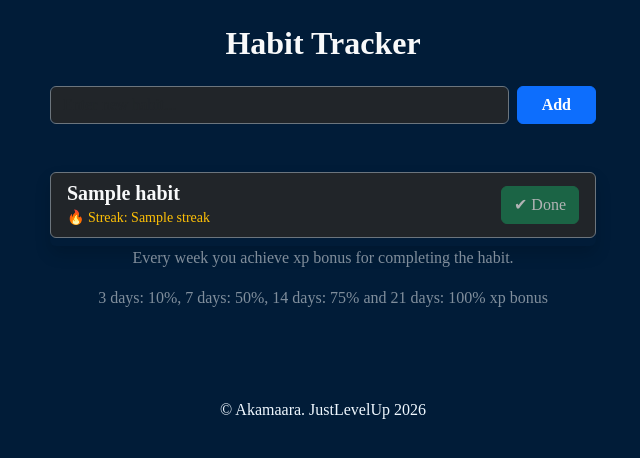
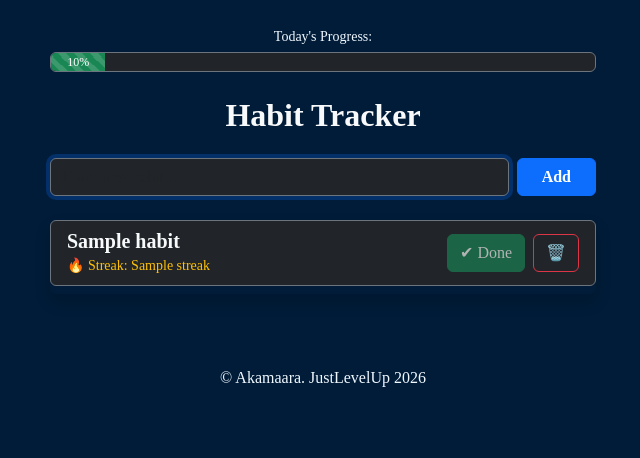
Before and after one commit to akamanyara/KaizenFlow, a Flask app: template templates/habits.html in a window 1280 px wide. Shown: the part 66-524 px from the top of the page, without its empty margins (317-957 px from the left). Run offline with Flask 3, Linux system fonts and the light colour scheme; the template is opened without the code that fills it: most values are stand-ins (such as "Sample title", 1, 10 or a date in 2020).

Commit message:
update: finished the habit tracker feature

```diff
--- a/app.py
+++ b/app.py
@@ -366,24 +366,85 @@ def deadlines():
 def habit_tracker():
     '''Track the users daily habits'''
     todays_date = datetime.now().date().isoformat()
+    yesterdays_date = (datetime.now() - timedelta(days=1)).date().isoformat()
 
-    conn = sqlite3.connect("tracker.db")
-    conn.row_factory = sqlite3.Row
-    db = conn.cursor()
+    try:
+        conn = sqlite3.connect("tracker.db")
+        conn.row_factory = sqlite3.Row
+        db = conn.cursor()
 
-    # Get the habits data
-    db.execute(""" SELECT ha.id, ha.title, ha.streak, history.completion_date
-                   FROM habits ha
-                   LEFT JOIN habits_history history
-                   ON ha.id = history.habit_id AND history.completion_date = ?
-                   WHERE ha.user_id = ?
-               """, (todays_date, session["user_id"]))
+        # Check for the late data
+        db.execute("""  SELECT h.id, h.streak
+                        FROM habits h
+                        WHERE h.user_id = ? AND h.streak > 0
+                        AND NOT EXISTS (
+                            SELECT 1 FROM habits_history hh
+                            WHERE hh.habit_id = h.id
+                            AND (hh.completion_date = ? OR hh.completion_date = ?))""",
+                        (session["user_id"], todays_date, yesterdays_date))
+        late_habits = db.fetchall()
 
-    habits = db.fetchall()
+        # Update streak and penalties
+        if late_habits:
+            total_penalty = 0
+            penalty = 20 # base * 2
 
-    conn.close()
+            for habit in late_habits:
+                # update streak status
+                db.execute("UPDATE habits SET streak = 0 WHERE user_id = ? AND id = ?", (session["user_id"], habit["id"]))
+                total_penalty += penalty
 
-    return render_template("habits.html", habits=habits)
+            # update users level and xp
+            db.execute("SELECT level, current_xp FROM users WHERE id = ?", (session["user_id"],))
+            user_data = db.fetchone()
+
+            if user_data:
+                level = user_data["level"]
+                xp = user_data["current_xp"]
+                xp -= total_penalty
+
+                # if the new xp value is negative, we drop the level
+                while xp < 0 and level > 1:
+                    level -= 1
+
+                    # calculate how much xp we needed for this level, and add it to the current xp
+                    xp_to_lvl_up = int(BASE * (MULTIPLIER ** (level - 1)))
+                    xp += xp_to_lvl_up
+
+                # if there's still negative xp after that, at level 1 just set xp to 0
+                if xp < 0:
+                    xp = 0
+
+                db.execute("UPDATE users SET level = ?, current_xp = ? WHERE id = ?", (level, xp, session["user_id"]))
+                flash(f"You lost your streak at {len(late_habits)}! You lost {total_penalty} XP.", "danger")
+            conn.commit()
+
+        # Get the correct habits data
+        db.execute(""" SELECT ha.id, ha.title, ha.streak, history.completion_date
+                    FROM habits ha
+                    LEFT JOIN habits_history history
+                    ON ha.id = history.habit_id AND history.completion_date = ?
+                    WHERE ha.user_id = ?
+                """, (todays_date, session["user_id"]))
+        habits = db.fetchall()
+
+        # Progress bar
+        total_habits = len(habits)
+        completed_habits = 0
+        progress_percent = 0
+
+        if total_habits > 0:
+            for habit in habits:
+                if habit["completion_date"]:
+                    completed_habits += 1
+
+            progress_percent = int((completed_habits / total_habits) * 100)
+
+    finally:
+        if conn:
+            conn.close()
+
+    return render_template("habits.html", habits=habits, progress=progress_percent)
 
 
 @app.route("/add_habit", methods=["POST"])
@@ -411,7 +472,25 @@ def add_habit():
 @app.route("/delete_habit", methods=["POST"])
 @login_required
 def delete_habit():
-    pass
+
+    habit_id = request.form.get("habit_id")
+    if not habit_id:
+        flash("Invalid habit, couldn't perform the action", "danger")
+        return redirect("/habits")
+
+    conn = sqlite3.connect("tracker.db")
+    db = conn.cursor()
+
+    # delete the habit history
+    db.execute("DELETE FROM habits_history WHERE habit_id IN (SELECT id FROM habits WHERE id = ? AND user_id = ?) ", (habit_id, session["user_id"]))
+    # delete the habit itself
+    db.execute("DELETE FROM habits WHERE user_id = ? AND id = ?", (session["user_id"], habit_id))
+
+    conn.commit()
+    conn.close()
+
+    flash("Successfully deleted the habit", "success")
+    return redirect("/habits")
 
 
 @app.route("/complete_habit", methods=["POST"])
@@ -493,6 +572,8 @@ def complete_habit():
     return redirect("/habits")
 
 
+#!-- NEXT SECTION --
+
 # Server starter
 if __name__ == "__main__":
     app.run(debug=True)
--- a/templates/habits.html
+++ b/templates/habits.html
@@ -6,13 +6,23 @@
 
 {% block body %}
 <div class="container mt-4">
+    <div class="row justify-content-center mb-4">
+        <div class="col-md-8 col-lg-6">
+            <p class="text-light mb-1 text-center"><small>Today's Progress:</small></p>
+            <div class="progress bg-dark border border-secondary" style="height: 20px;">
+                <div class="progress-bar bg-success progress-bar-striped progress-bar-animated" role="progressbar"
+                     style="width: {{ progress }}%;" aria-valuenow="{{ progress }}" aria-valuemin="0" aria-valuemax="100">
+                    {{ progress }}%
+                </div>
+            </div>
+        </div>
+    </div>
 
     <h2 class="mb-4 text-center fw-bold text-light">Habit Tracker</h2>
-
-    <div class="row justify-content-center mb-5">
+    <div class="row justify-content-center mb-4">
         <div class="col-md-8 col-lg-6">
             <form action="/add_habit" method="post" class="d-flex gap-2">
-                <input type="text" name="title" class="form-control bg-dark text-light border-secondary" placeholder="Enter new habit..." required>
+                <input type="text" name="title" autofocus class="form-control bg-dark text-light border-secondary" placeholder="Enter new habit..." required>
                 <button type="submit" class="btn btn-primary fw-bold px-4">Add</button>
             </form>
         </div>
@@ -20,7 +30,6 @@
 
     <div class="row justify-content-center">
         <div class="col-md-8 col-lg-6">
-
             <div class="list-group shadow">
                 {% for habit in habits %}
                 <div class="list-group-item bg-dark border-secondary d-flex justify-content-between align-items-center mb-2 rounded">
@@ -30,9 +39,9 @@
                         <small class="text-warning">🔥 Streak: {{ habit["streak"] }}</small>
                     </div>
 
+                    <div class="d-flex gap-2">
                         <form action="/complete_habit" method="post" class="m-0">
                             <input type="hidden" name="habit_id" value="{{ habit['id'] }}">
-
                             {% if habit["completion_date"] %}
                                 <button type="button" class="btn btn-success disabled">✔ Done</button>
                             {% else %}
@@ -40,13 +49,17 @@
                             {% endif %}
                         </form>
 
+                        <form action="/delete_habit" method="post" class="m-0">
+                            <input type="hidden" name="habit_id" value="{{ habit['id'] }}">
+                            <button type="submit" class="btn btn-outline-danger">🗑️</button>
+                        </form>
+                    </div>
+
                 </div>
                 {% else %}
-                    <p class="text-center text-white">You have no habits yet. Start building your routine above!</p>
+                    <p class="text-center text-white-50">You have no habits yet. Start building your routine above!</p>
                 {% endfor %}
             </div>
-            <p class="text-center text-white-50">Every week you achieve xp bonus for completing the habit.</p>
-            <p class="text-center text-white-50">3 days: 10%, 7 days: 50%, 14 days: 75% and 21 days: 100% xp bonus</p>
         </div>
     </div>
 </div>
--- a/utilities.py
+++ b/utilities.py
@@ -36,7 +36,6 @@ def calculate_xp_and_lvl(xp, lvl, earned_xp):
 
     # Calculate new xp
     new_xp = xp + earned_xp
-
     # Calculate xp required to lvl up
     lvl_up_xp = BASE * (MULTIPLIER ** (lvl - 1))
 
@@ -46,7 +45,6 @@ def calculate_xp_and_lvl(xp, lvl, earned_xp):
         if new_xp > lvl_up_xp:
             new_xp = new_xp - lvl_up_xp
             lvl += 1
-
             lvl_up_xp = BASE * (MULTIPLIER ** (lvl - 1))
             continue
         else:
```
Lines whose indentation alone changed are shown as unchanged.
